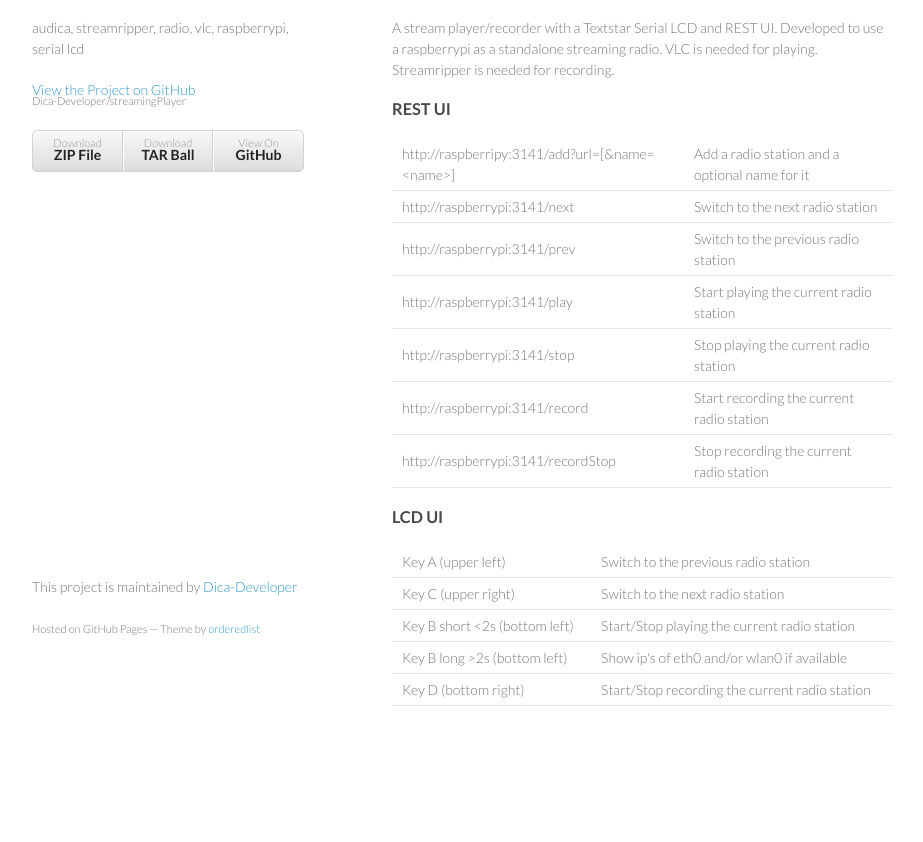
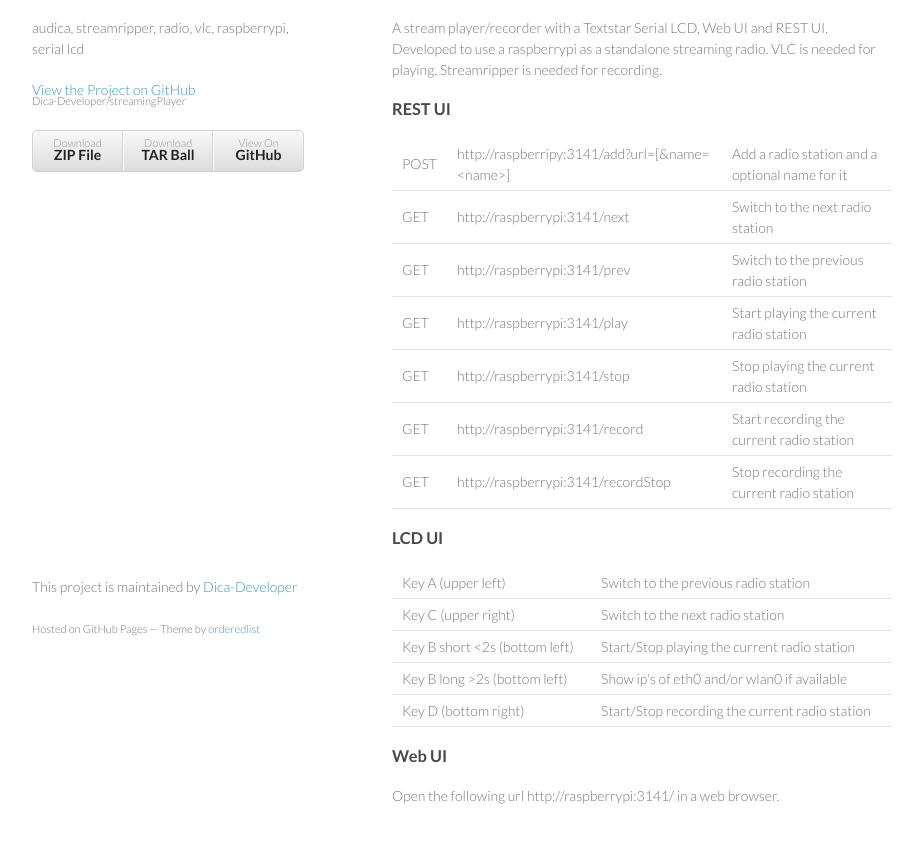
Before and after one commit to Dica-Developer/streamingPlayer, a plain HTML site: page index.html in a window 1280 px wide. Shown: the part 92-934 px from the top of the page, without its empty margins (178-1101 px from the left). Before the commit the page ends 868 px from the top, so only its background shows below. Drawn offline with Linux system fonts and the light colour scheme.

Commit message:
Create gh-pages branch via GitHub

```diff
--- a/index.html
+++ b/index.html
@@ -30,37 +30,44 @@
       <section>
         <h1>audica radio</h1>
 
-<p>A stream player/recorder with a Textstar Serial LCD and REST UI. Developed to use a raspberrypi as a standalone streaming radio.
+<p>A stream player/recorder with a Textstar Serial LCD, Web UI and REST UI. Developed to use a raspberrypi as a standalone streaming radio.
 VLC is needed for playing. Streamripper is needed for recording.</p>
 
 <h3>REST UI</h3>
 
 <table>
 <tr>
+<td>POST</td>
 <td>http://raspberripy:3141/add?url=[&amp;name=&lt;name&gt;]</td>
 <td>Add a radio station and a optional name for it</td>
 </tr>
 <tr>
+<td>GET</td>
 <td>http://raspberrypi:3141/next</td>
 <td>Switch to the next radio station</td>
 </tr>
 <tr>
+<td>GET</td>
 <td>http://raspberrypi:3141/prev</td>
 <td>Switch to the previous radio station</td>
 </tr>
 <tr>
+<td>GET</td>
 <td>http://raspberrypi:3141/play</td>
 <td>Start playing the current radio station</td>
 </tr>
 <tr>
+<td>GET</td>
 <td>http://raspberrypi:3141/stop</td>
 <td>Stop playing the current radio station</td>
 </tr>
 <tr>
+<td>GET</td>
 <td>http://raspberrypi:3141/record</td>
 <td>Start recording the current radio station</td>
 </tr>
 <tr>
+<td>GET</td>
 <td>http://raspberrypi:3141/recordStop</td>
 <td>Stop recording the current radio station</td>
 </tr>
@@ -87,7 +94,9 @@
 <td>Key D (bottom right)</td>
 <td>Start/Stop recording the current radio station</td>
 </tr>
-</table>
+</table><h3>Web UI</h3>
+
+<p>Open the following url http://raspberrypi:3141/ in a web browser.</p>
       </section>
       <footer>
         <p>This project is maintained by <a href="https://github.com/Dica-Developer">Dica-Developer</a></p>
```
Also changed, not shown: params.json (+1 -1 lines).
